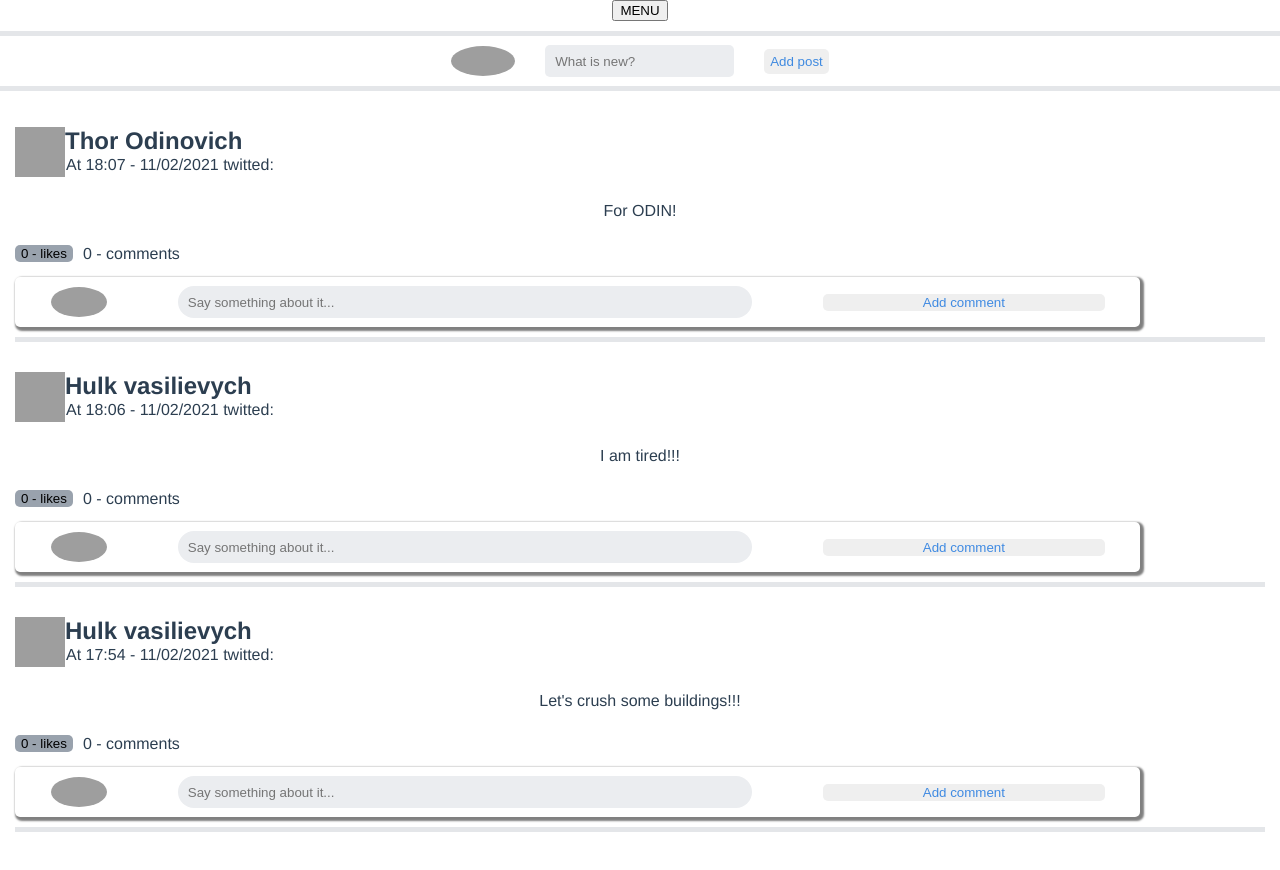
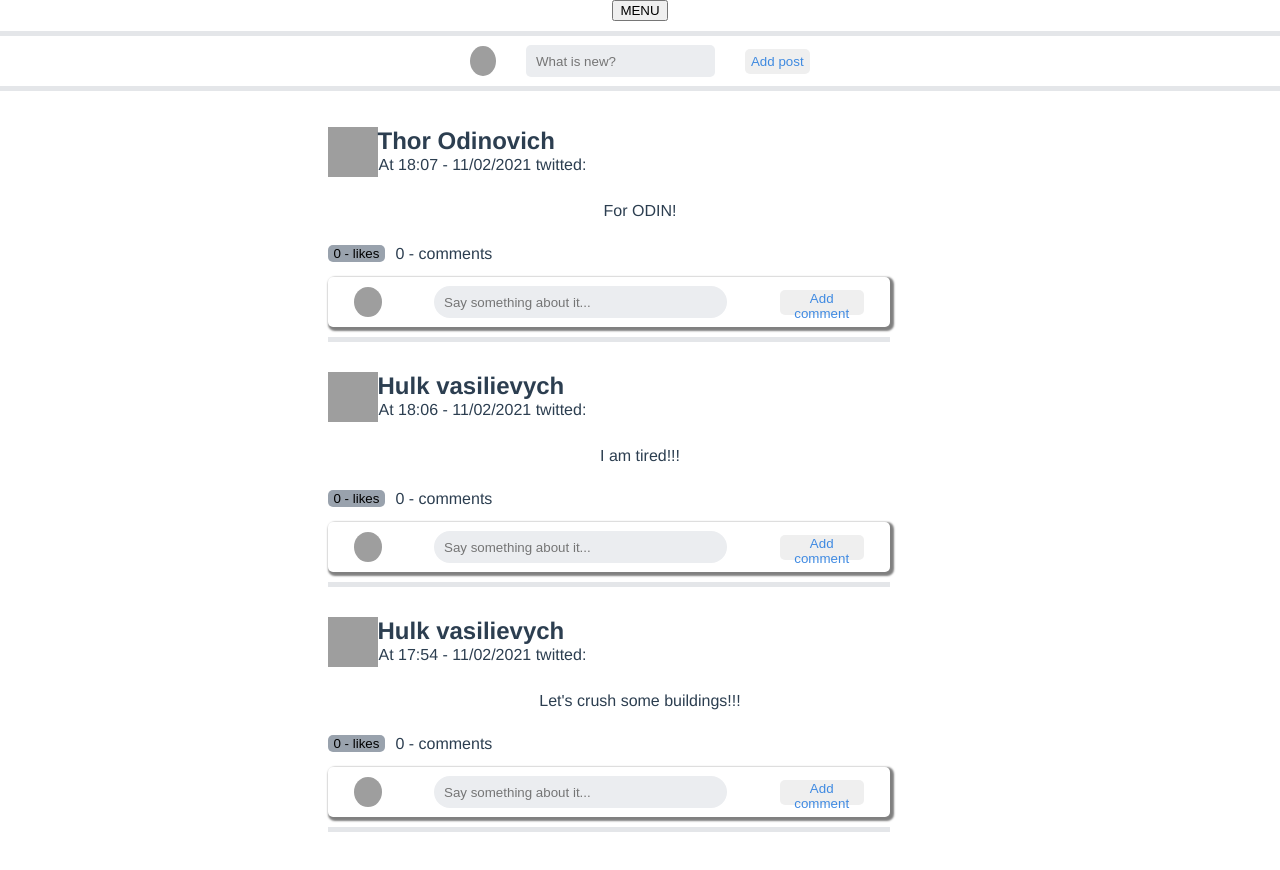
Before and after one commit to stilet00/social, a Vue app: page /news in a window 1280 px wide. Shown: the top 870 px of the page. Built offline with nearby package versions, Linux system fonts and the light colour scheme; grey boxes are pictures that could not be loaded.

Commit message:
final commit5

```diff
--- a/src/components/CommentCreatingBlock.vue
+++ b/src/components/CommentCreatingBlock.vue
@@ -61,5 +61,10 @@ name: "CommentCreatingBlock",
   .comments img {
     width: 5%;
   }
+  .comments button  {
+    width: 15%;
+    height: 25px;
+  }
+
 }
 </style>
--- a/src/components/PostCreate.vue
+++ b/src/components/PostCreate.vue
@@ -68,4 +68,9 @@ export default {
     margin: 0 30px;
   }
 }
+@media (min-width: 800px) {
+  .post-container img {
+    width: 2%;
+  }
+}
 </style>
--- a/src/views/News.vue
+++ b/src/views/News.vue
@@ -156,5 +156,20 @@ ul {
   opacity: 0;
 }
 
+@media (min-width: 800px) {
+  .post{
+    width: 80%;
+  }
+  .post::after {
+  content: "";
+  border-bottom: 5px solid #e4e6e9;
+  width: 90%;
 
+}
+}
+@media (min-width: 1200px) {
+  .post{
+    width: 50%;
+  }
+}
 </style>
```
